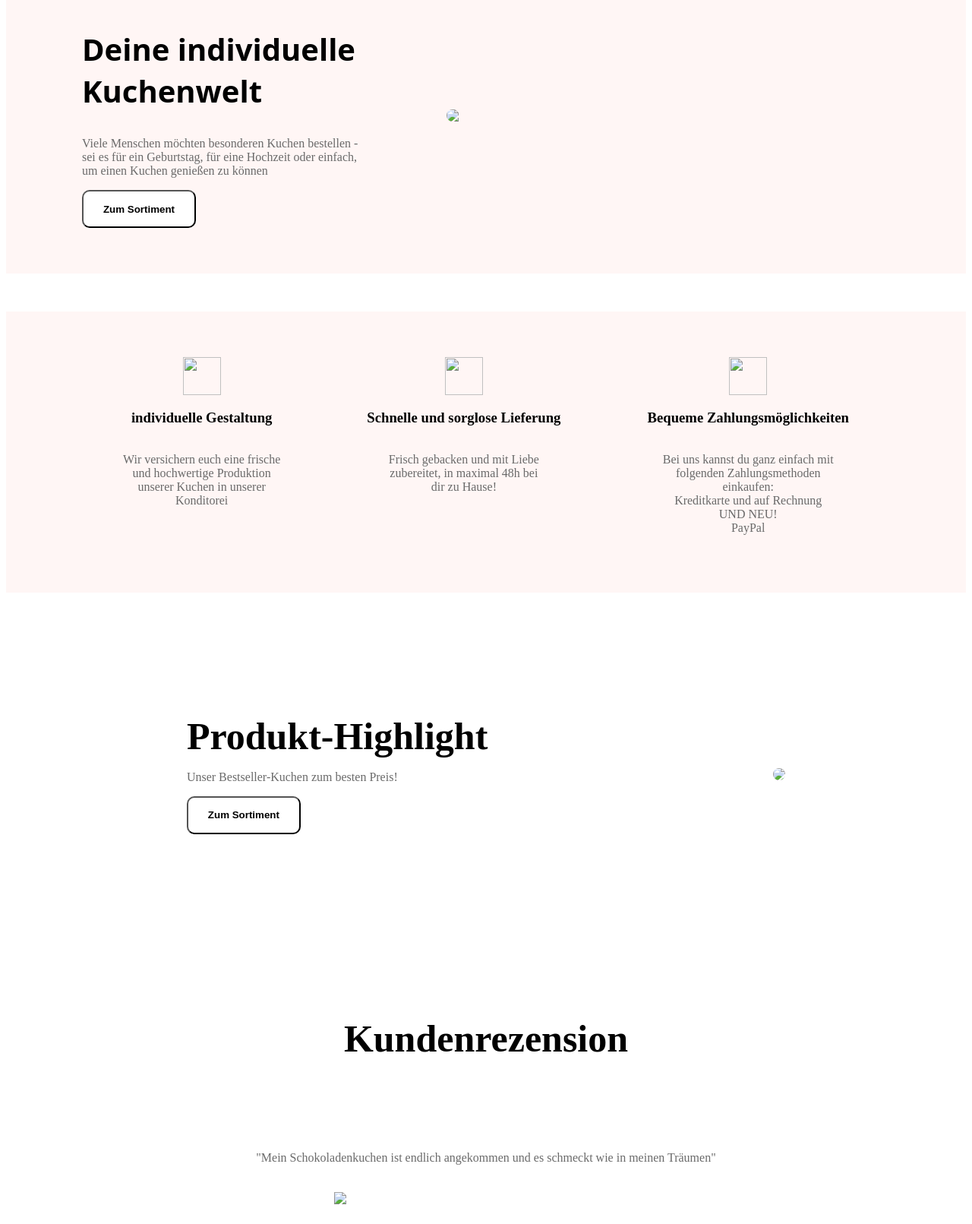
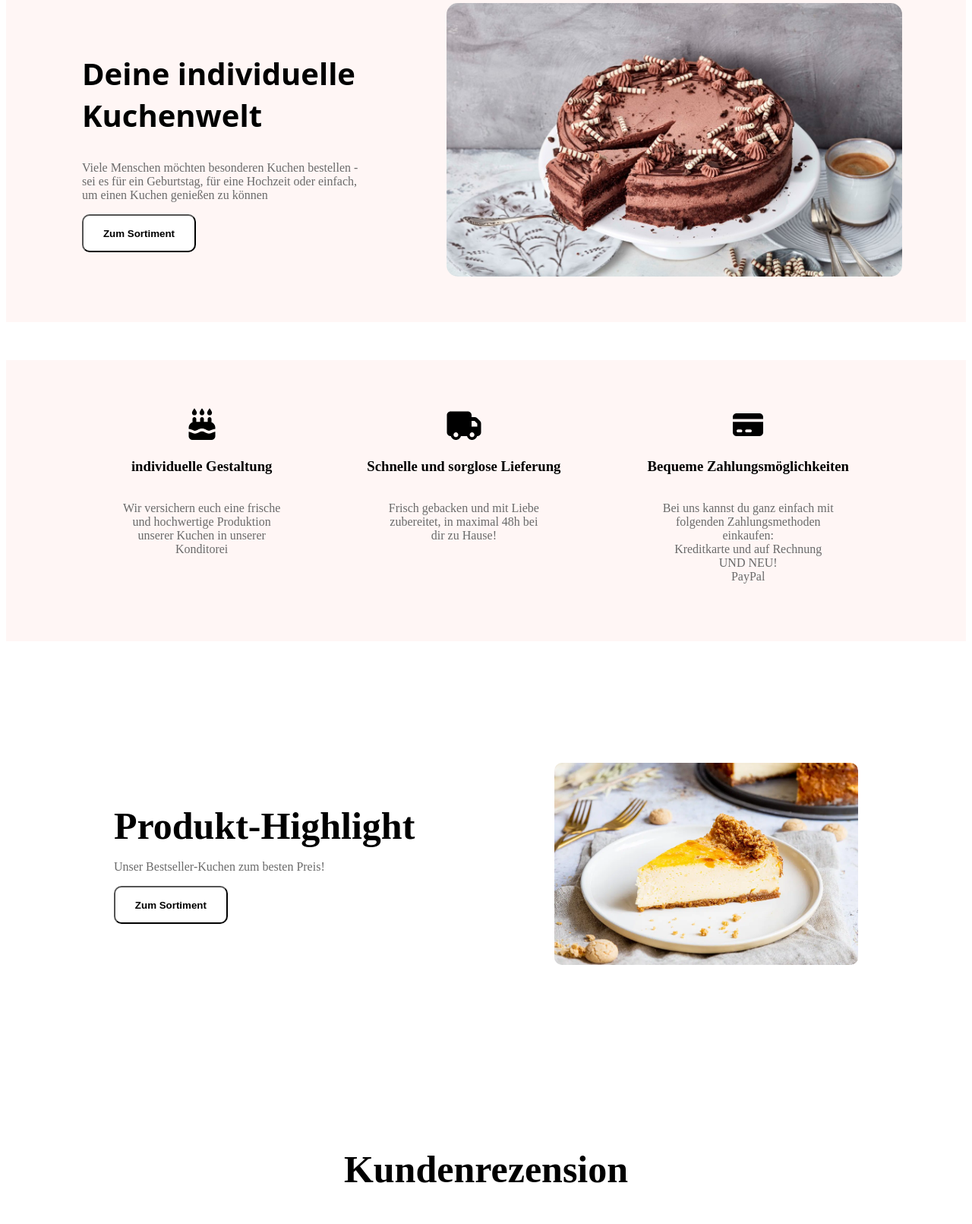
Before and after one commit to Samed-Uenal-57/Project-AMS, a website: page public/index/index.html in a window 1280 px wide. Shown: the part 229-1840 px from the top of the page at 76% size. Drawn offline with Linux system fonts and the light colour scheme.

Commit message:
kleine anderungen

```diff
--- a/public/index/index.html
+++ b/public/index/index.html
@@ -27,11 +27,11 @@
                     </p>
                     <button class="general">Zum Sortiment</button>
                 </div>
-                <img id="schoko" src="../pictures/Schokotorte.jpg">
+                <img id="schoko" src="../../pictures/Schokotorte.jpg">
             </div>
             <div id="second">
                 <div class="secondicon">
-                    <img id="icons" src="../pictures/cake-candles-solid-full.svg">
+                    <img id="icons" src="../../pictures/cake-candles-solid-full.svg">
                     <h3>individuelle Gestaltung</h3>
                     <p id="description">Wir versichern euch eine frische <br>
                         und hochwertige Produktion <br>
@@ -40,7 +40,7 @@
                     </p>
                 </div>
                 <div class="secondicon">
-                    <img id="icons" src="../pictures/truck-solid-full.svg">
+                    <img id="icons" src="../../pictures/truck-solid-full.svg">
                     <h3>Schnelle und sorglose Lieferung</h3>
                     <p id="description">
                         Frisch gebacken und mit Liebe <br>
@@ -50,7 +50,7 @@
 
                 </div>
                 <div class="secondicon">
-                    <img id="icons" src="../pictures/credit-card-solid-full.svg">
+                    <img id="icons" src="../../pictures/credit-card-solid-full.svg">
                     <h3>Bequeme Zahlungsmöglichkeiten</h3>
                     <p id="description">
                         Bei uns kannst du ganz einfach mit <br>
@@ -69,13 +69,13 @@
                     <button class="general">Zum Sortiment</button>
                 </div>
                 <div class="box1">
-                    <img id="cheese" src="../pictures/KaesekuchenMitMascarpone.webp">
+                    <img id="cheese" src="../../pictures/KaesekuchenMitMascarpone.webp">
                 </div>
             </div>
             <div id="fourth">
                 <h5>Kundenrezension</h5>
                 <p>"Mein Schokoladenkuchen ist endlich angekommen und es schmeckt wie in meinen Träumen"</p>
-                <img id="schokobewertung" src="../pictures/Schokokuchen1.jpg">
+                <img id="schokobewertung" src="../../pictures/Schokokuchen1.jpg">
                 <p>Max Mustermann</p>
             </div>
             <div id="fifth">
```
Also changed, not shown: public/artikel/artikel.html (+3 -3 lines), 1 other file.
